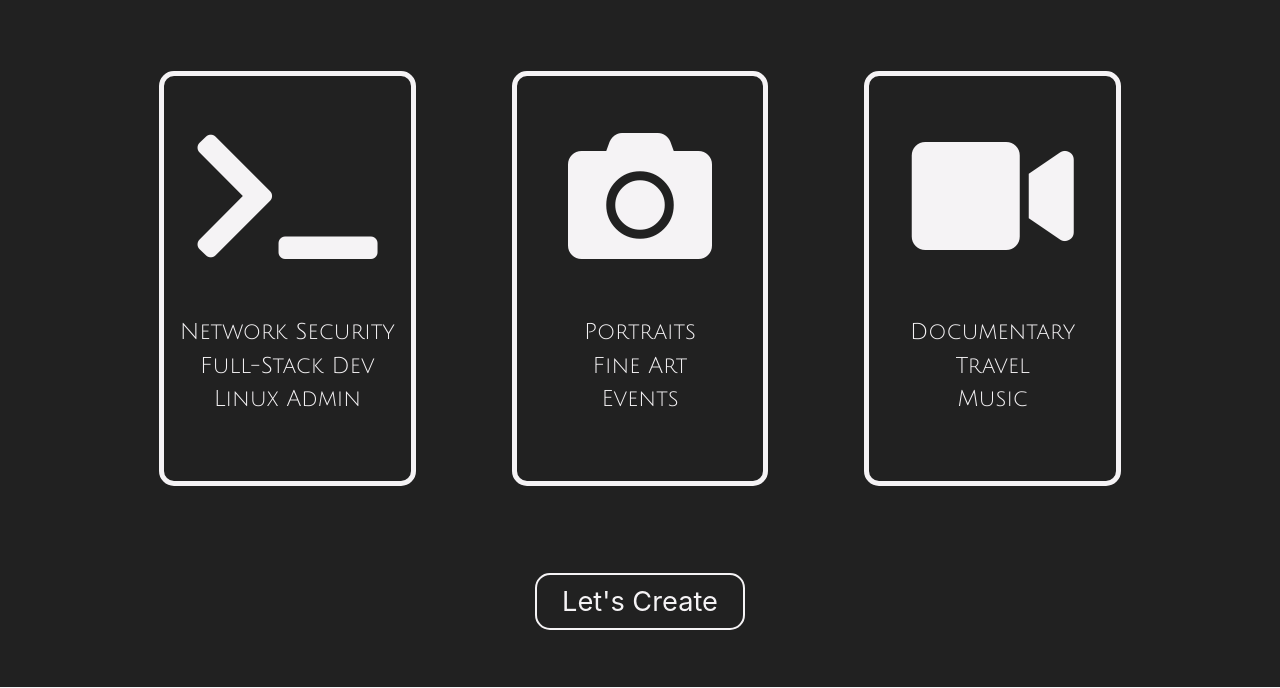
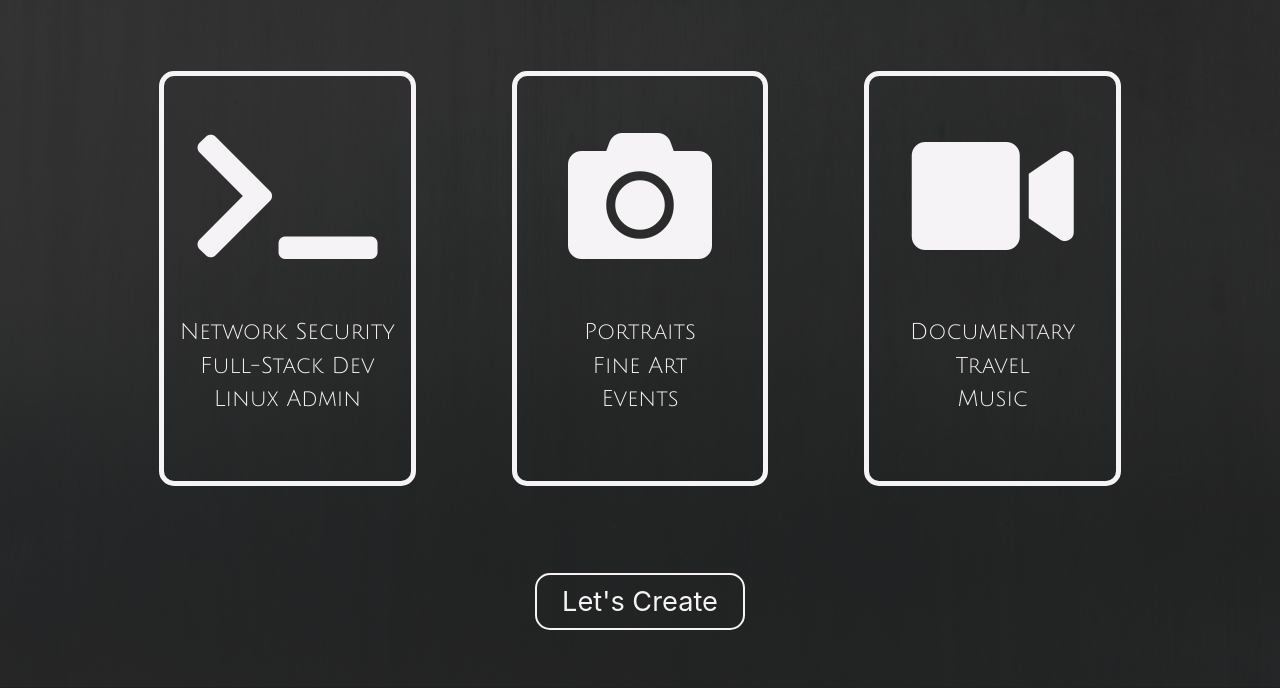
Before and after one commit to RoninDusette/dusette-creative-v4, a Django app: page / in a window 1280 px wide. Shown: the part 801-1489 px from the top of the page. Run offline with Django 3.2, Linux system fonts and the light colour scheme; some libraries are stand-ins or nearby versions; some web fonts are replaced.

Commit message:
added all sorts of effects

```diff
--- a/DusetteCreativeV4/modules/frontend/static/frontend/css/main.css
+++ b/DusetteCreativeV4/modules/frontend/static/frontend/css/main.css
@@ -8,6 +8,7 @@ h5, h6, p {
 
 html, body {
     overflow-x: hidden;
+    background-color: #212121;
 }
 
 h1 {
@@ -18,6 +19,61 @@ h1 {
 h2 {
     font-size: 2.3rem;
     font-weight: bolder;
+}
+
+#site-content {
+    display: none;
+    transition: display .5s ease;
+}
+
+#loader-wrapper {
+    display: block;
+    transition: display .5s ease;
+}
+
+.loader-background {
+    position: absolute;
+    background-color: #212121;
+    top: 0;
+    right: 0;
+    bottom: 0;
+    left: 0;
+    z-index: 1;
+}
+
+.loader-img {
+    position: absolute;
+    left: 50%;
+    top: 50%;
+    z-index: 2;
+    width: 5%;
+    height: auto;
+    -webkit-animation: spin 2s linear infinite;
+    animation: spin 2s linear infinite;
+}
+
+@-webkit-keyframes spin {
+    0% {
+        -webkit-transform: rotate(0deg) scale(1);
+    }
+    50% {
+        -webkit-transform: rotate(180deg) scale(2);
+    }
+    100% {
+        -webkit-transform: rotate(360deg) scale(1);
+    }
+}
+
+@keyframes spin {
+    0% {
+        -webkit-transform: rotate(0deg) scale(1);
+    }
+    50% {
+        -webkit-transform: rotate(180deg) scale(2);
+    }
+    100% {
+        -webkit-transform: rotate(360deg) scale(1);
+    }
 }
 
 .text-dark-brown {
@@ -138,10 +194,6 @@ h2 {
     border-color: #aa0901;
 }
 
-.home-section-3-row {
-    background-color: #F5F3F5;
-}
-
 .home-hero-overlay {
     position: absolute;
     top: 0;
@@ -176,11 +228,6 @@ h2 {
     padding: 10px 35px;
 }
 
-.home-section-3-lower-row {
-    background-color: #F5F3F5;
-    min-height: 200px;
-}
-
 .recent-article-box-wrapper {
     border-left: 5px solid #343a40;
     border-right: 5px solid #343a40;
@@ -188,3 +235,14 @@ h2 {
     border-top: none;
     min-height: 200px;
 }
+
+.grey-bg-texture {
+    position: absolute;
+    top: 0;
+    right: 0;
+    bottom: 0;
+    left: 0;
+    background: url("../img/background-textures/grey-background-texture.jpg") no-repeat center center;
+    background-size: cover;
+    opacity: .1;
+}
--- a/DusetteCreativeV4/modules/frontend/templates/frontend/base.html
+++ b/DusetteCreativeV4/modules/frontend/templates/frontend/base.html
@@ -3,16 +3,21 @@
 
 {% include 'frontend/base_header.html'%}
 
-<body>
-  <!--[if lte IE 9]>
+<head><link rel="stylesheet" type="text/css" href="DusetteCreativeV4/modules/frontend/static/frontend/css/main.css"/></head>
+<body onload="pageLoading()">
+  {% include 'frontend/loader.html' %}
+  <div id="site-content">
+      <!--[if lte IE 9]>
     <p class="browserupgrade">You are using an <strong>outdated</strong> browser. Please <a href="https://browsehappy.com/">upgrade your browser</a> to improve your experience and security.</p>
   <![endif]-->
+
   {% include 'frontend/nav.html' %}
 
   {% block content %}
   {% endblock content %}
 
 {% include 'frontend/base_footer.html' %}
+  </div>
 
 </body>
 
--- a/DusetteCreativeV4/modules/frontend/templates/frontend/home.html
+++ b/DusetteCreativeV4/modules/frontend/templates/frontend/home.html
@@ -3,7 +3,7 @@
 
 
 {% block content %}
-    <div class="home-hero-wrapper d-flex align-items-center justify-content-center">
+    <div class="home-hero-wrapper d-flex align-items-center justify-content-center" id="home-hero-wrapper">
         <div class="home-hero-overlay"></div>
         <div class="home-hero-text text-center pt-2">
             <h1 class="text-light-white py-1 px-5">
@@ -13,7 +13,8 @@
             </h1>
         </div>
     </div>
-    <div class="container-fluid home-section-2-wrapper pb-5">
+    <div class="container-fluid home-section-2-wrapper pb-5 position-relative">
+    <div class="grey-bg-texture"></div>
         <br>
         <br>
         <br>
@@ -58,8 +59,8 @@
         </div>
     </div>
     <div class="container-fluid">
-        <div class="row home-section-3-row">
-            <div class="col-12 text-center mx-0 px-0">
+        <div class="row">
+            <div class="col-12 text-center">
             </div>
         </div>
     </div>
--- /dev/null
+++ b/DusetteCreativeV4/modules/frontend/templates/frontend/loader.html
@@ -0,0 +1,6 @@
+{% load static %}
+
+<div id="loader-wrapper">
+    <div class="loader-background"></div>
+    <img src="{% static 'frontend/img/icons/logo-plain.png' %}" class="loader-img" alt="">
+</div>
```
Also changed, not shown: DusetteCreativeV4/modules/frontend/static/frontend/js/main.js (+41 -3 lines), DusetteCreativeV4/modules/frontend/static/frontend/img/background-textures/grey-background-texture.jpg (added).
